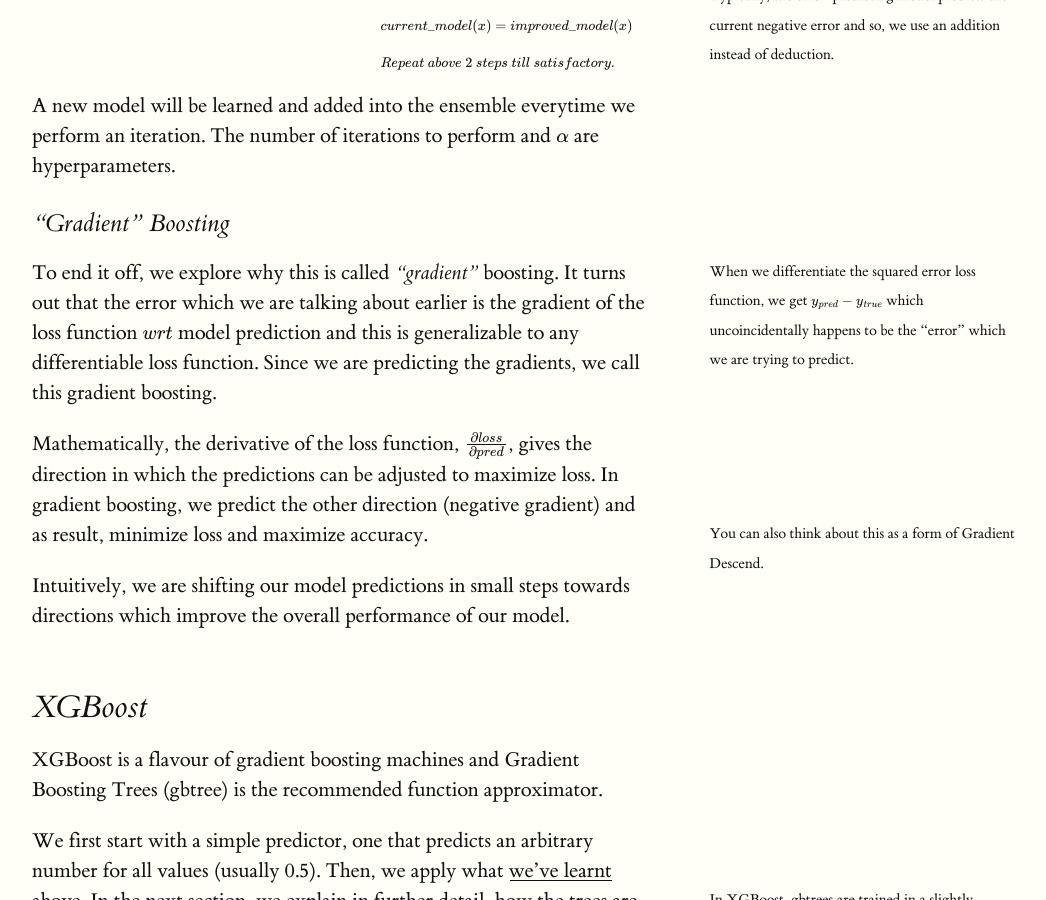
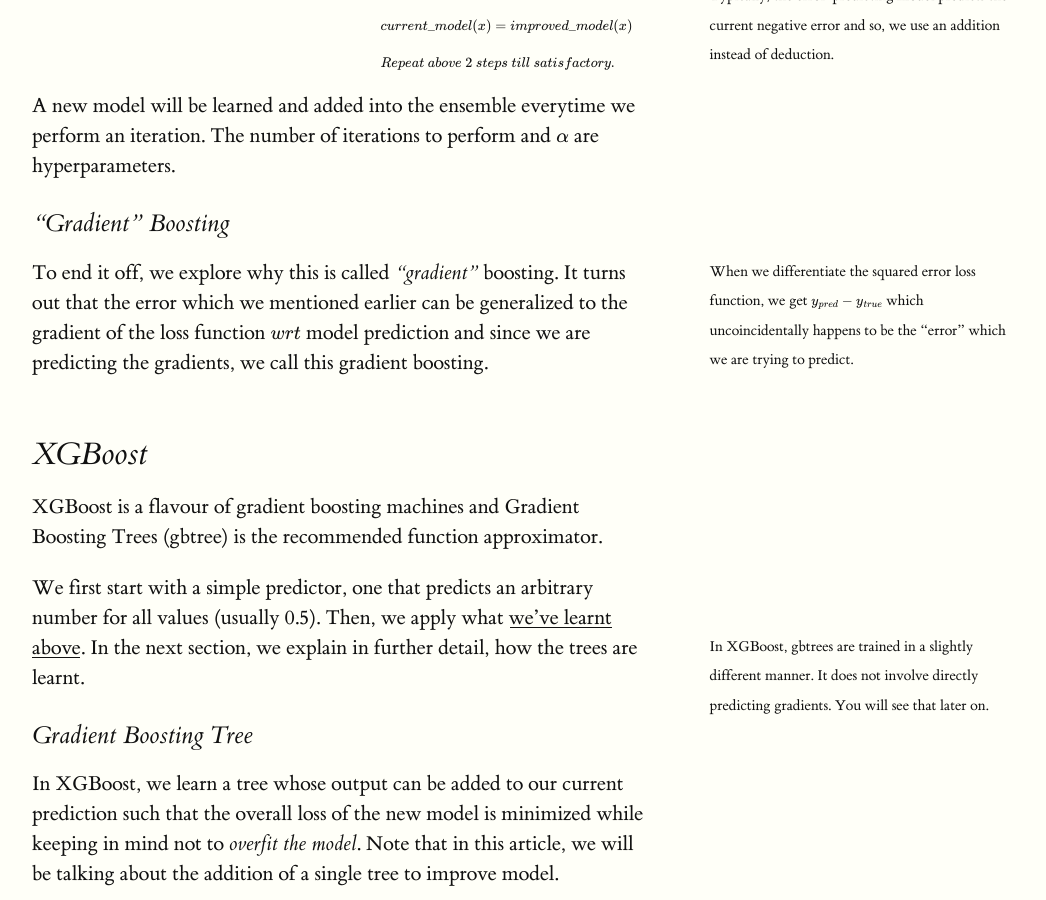
Before and after one commit to bobby-tan/bobby-tan.github.io, a Jekyll site: the page built from _posts/2020-05-11-A-Short-Introduction-to-XGBoost.md, in a window 1280 px wide and 900 px high, scrolled down 1953 px. Shown: the whole window, without its empty margins (128-1174 px from the left). Built offline with Jekyll 4.4.1, drawn with Linux system fonts in a browser that asks for light colours; formulas are drawn with MathJax 3.

Commit message:
XGBoost article, cut for gradient boosting complete

```diff
--- a/_posts/2020-05-11-A-Short-Introduction-to-XGBoost.md
+++ b/_posts/2020-05-11-A-Short-Introduction-to-XGBoost.md
@@ -48,11 +48,8 @@
 ### "Gradient" Boosting
 
 {% marginnote 'sn-onec' 'When we differentiate the squared error loss function, we get $$ y_{pred}-y_{true} $$ which uncoincidentally happens to be the "error" which we are trying to predict.'%}
-To end it off, we explore why this is called *"gradient"* boosting. It turns out that the error which we are talking about earlier is the gradient of the loss function $$ wrt $$ model prediction and this is generalizable to any differentiable loss function. Since we are predicting the gradients, we call this gradient boosting.
+To end it off, we explore why this is called *"gradient"* boosting. It turns out that the error which we mentioned earlier can be generalized to the gradient of the loss function $$ wrt $$ model prediction and since we are predicting the gradients, we call this gradient boosting.
 
-Mathematically, the derivative of the loss function, $$ \frac{\partial loss}{\partial pred} $$, gives the direction in which the predictions can be adjusted to maximize loss. In gradient boosting, we predict the other direction (negative gradient) and as result, minimize loss and maximize accuracy.{% marginnote 'sn-three' 'You can also think about this as a form of Gradient Descend.'%}
-
-Intuitively, we are shifting our model predictions in small steps towards directions which improve the overall performance of our model.
 
 ## XGBoost
 
```
